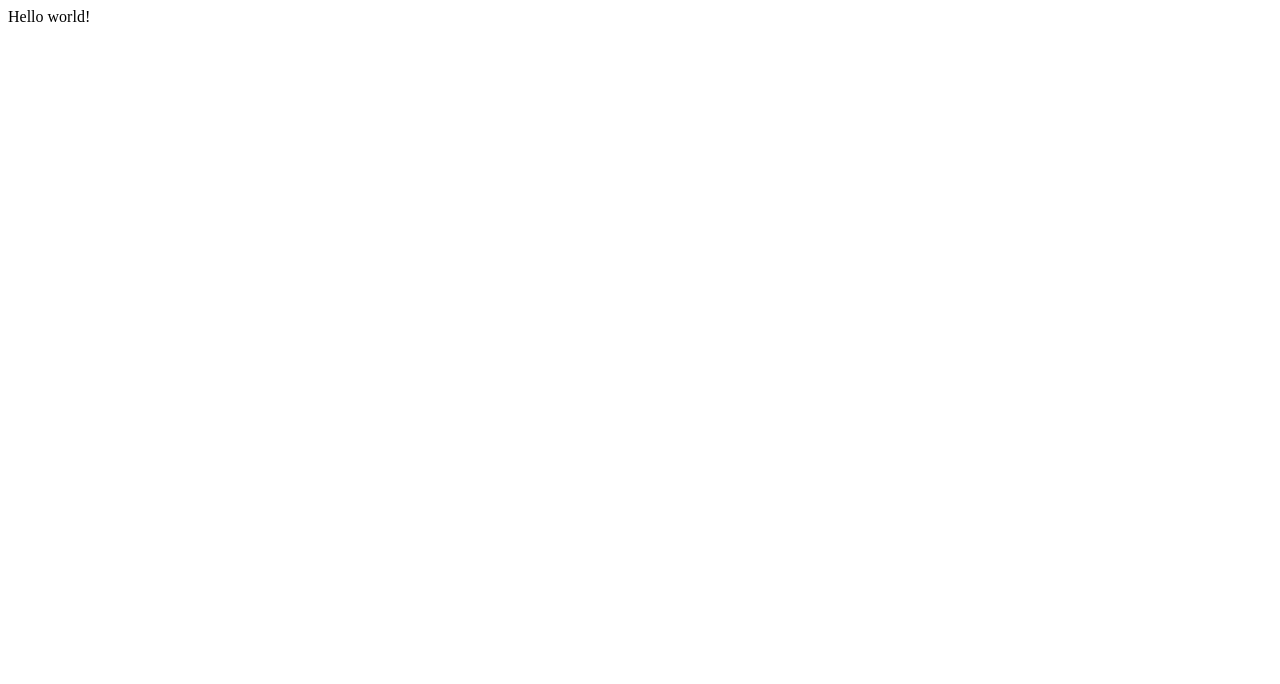
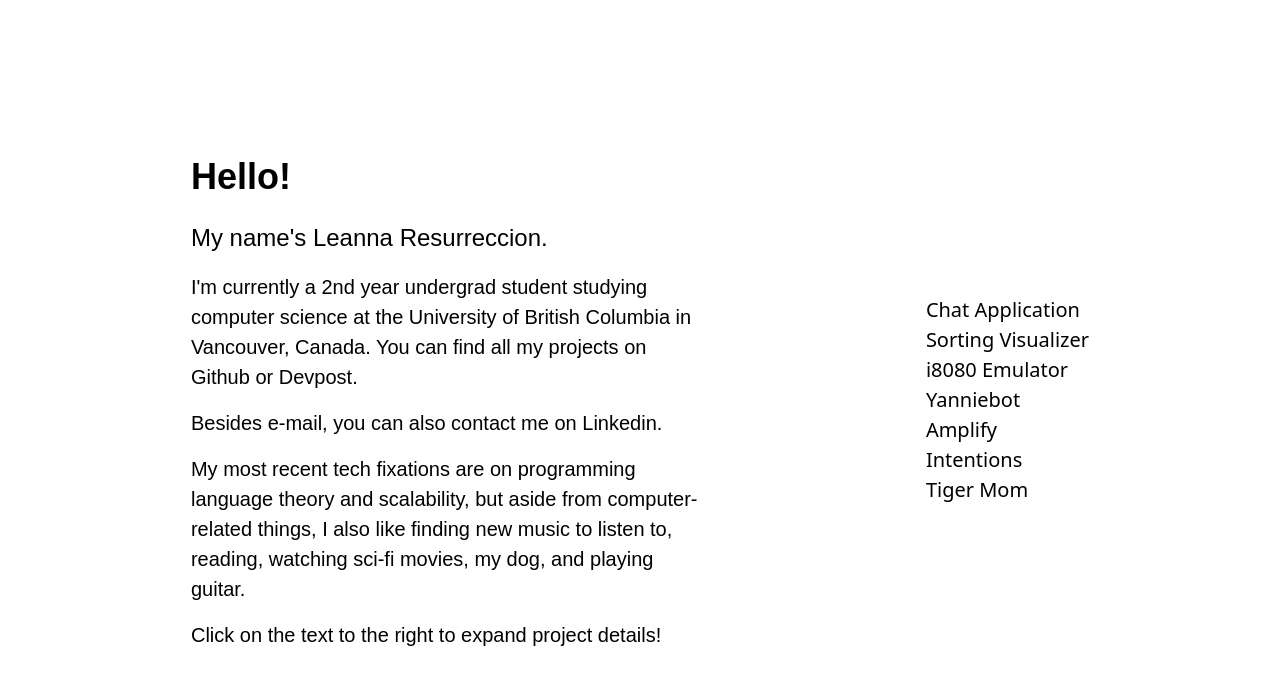
Before and after one commit to resurl/portfolio-v2, a Gatsby site: page / in a window 1280 px wide. Built offline with nearby package versions, Linux system fonts and the light colour scheme; Gatsby itself is replaced by a stand-in of ours.

Commit message:
initial commit

```diff
--- /dev/null
+++ b/gatsby-browser.js
@@ -0,0 +1 @@
+import './src/styles/style.css'
--- a/gatsby-config.js
+++ b/gatsby-config.js
@@ -6,5 +6,5 @@
 
 module.exports = {
   /* Your site config here */
-  plugins: [],
+  plugins: [`gatsby-plugin-postcss`],
 }
--- a/package.json
+++ b/package.json
@@ -15,11 +15,14 @@
   },
   "dependencies": {
     "gatsby": "^2.24.47",
+    "gatsby-plugin-postcss": "^2.3.11",
+    "js-yaml": "^3.14.0",
     "react": "^16.12.0",
     "react-dom": "^16.12.0"
   },
   "devDependencies": {
-    "prettier": "2.0.5"
+    "prettier": "2.0.5",
+    "tailwindcss": "^1.7.3"
   },
   "repository": {
     "type": "git",
--- /dev/null
+++ b/postcss.config.js
@@ -0,0 +1,3 @@
+module.exports = () => ({
+    plugins: [require("tailwindcss")],
+})
--- /dev/null
+++ b/src/About.jsx
@@ -0,0 +1,27 @@
+import React from 'react'
+import { contacts } from './data'
+
+export default function About() {
+    return (
+        <div className='font-body space-y-4'>
+            <h1 className='font-semibold text-4xl'>Hello!</h1>
+            <p className='text-2xl'>My name's Leanna Resurreccion.</p>
+            <p className=''>
+                I'm currently a 2nd year undergrad student studying computer science at the University
+                of British Columbia in Vancouver, Canada. You can find all my projects
+                on <a href={contacts.github} target='_blank' rel='noreferrer'>Github</a> or <a href={contacts.devpost} target='_blank' rel='noreferrer'>Devpost</a>.
+            </p>
+            <p>
+                Besides <a href={contacts.email}>e-mail</a>, you can also contact me on <a href={contacts.linkedin} target="_blank" rel='noreferrer'>Linkedin</a>.
+            </p>
+            <p>
+                My most recent tech fixations are on programming language theory and scalability, but aside
+                from computer-related things, I also like finding new music to listen to, reading, watching sci-fi
+                movies, my dog, and playing guitar.
+            </p>
+            <p>
+                Click on the text to the right to expand project details!
+            </p>
+        </div>
+    )
+}
--- /dev/null
+++ b/src/data.js
@@ -0,0 +1,47 @@
+const projects = [
+    {
+        name: 'Chat Application',
+        langs: 'TypeScript, Node.js, React, MongoDB, Socket.io',
+        desc: 'Real-time text communication between users via configurable, user-created chat rooms.'
+    },
+    {
+        name: 'Sorting Visualizer',
+        langs: 'TypeScript, React',
+        desc: 'Step-by-step visualization of the mergesort, quicksort, and insertion sort algorithms in React'
+    },
+    {
+        name: 'i8080 Emulator',
+        langs: 'C, SDL2',
+        desc: 'Implementation of the Intel 8080 CPU, including interrupts, keyboard input, and video peripherals.'
+    },
+    {
+        name: 'Yanniebot',
+        langs: 'Python, Discord API, Beautiful Soup 4, ffmpeg',
+        desc: 'Discord music bot that scrapes and streams audio from user-requested YouTube videos.'
+    },
+    {
+        name: 'Amplify',
+        langs: 'JavaScript, React Native, PostgreSQL, Google Natural Language API',
+        desc: 'Mobile app that analyses and critiques the user\'s presentation skills using Google\'s Natural Language API.'
+    },
+    {
+        name: 'Intentions',
+        langs: 'Javascript, Node.js, Chrome API, Google Calendar API',
+        desc: 'Google Chrome extension that scans a page or PDF for date-formatted text (e.g. 01-01-2000; Thursday; May 15th, 2020) and saves it to the user\'s Google Calendar'
+    },
+    {
+        name: 'Tiger Mom',
+        langs: 'JavaScript, Python, Node.js, React, Tensorflow, Keras',
+        desc: 'Web dashboard that uses driver-tracking technology to track a user\'s productivity levels in real-time and uses the resulting data to provide actionable insights to improve productivity.'
+    }
+]
+
+const contacts = {
+    email: 'mailto:leanna.resurreccion@gmail.com',
+    linkedin: '',
+    devpost: 'https://devpost.com/resurreccionl?ref_content=user-portfolio&ref_feature=portfolio&ref_medium=global-nav',
+    github: 'https://github.com/resurreccionl'
+}
+
+
+export { projects, contacts };
--- a/src/pages/index.js
+++ b/src/pages/index.js
@@ -1,5 +1,48 @@
-import React from "react"
+import React, { useEffect, useState } from "react"
+import About from '../About'
+import { projects } from '../data'
 
-export default function Home() {
-  return <div>Hello world!</div>
+const Project = (props) => {
+  return (
+    <div className=''>
+      {props.name}
+    </div>
+  )
 }
+
+const ProjectView = (props) => {
+  function loadProjects() {
+    return props.data.map((obj, idx) =>
+      <Project name={obj.name} langs={obj.langs} desc={obj.desc} key={idx}/>
+    );
+  }
+
+  return (
+    <div className=''>
+      {loadProjects()}
+    </div>
+  )
+}
+
+
+
+function Home() {
+  const [userData, setData] = useState([]);
+
+  useEffect(() => {
+    setData(projects)
+  }, [])
+
+  return (
+    <div className='container flex justify-evenly items-center h-full text-xl'>
+      <div className='mx-8 max-w-lg'>
+        <About />
+      </div>
+      <div className='mx-8'>
+        <ProjectView data={userData} />
+      </div>
+    </div>
+  );
+}
+
+export default Home;
--- /dev/null
+++ b/src/styles/style.css
@@ -0,0 +1,9 @@
+@tailwind base;
+
+@tailwind components;
+
+@tailwind utilities;
+
+html, body, #___gatsby, #gatsby-focus-wrapper {
+    height: 100%;
+}
--- /dev/null
+++ b/tailwind.config.js
@@ -0,0 +1,14 @@
+module.exports = {
+  purge: [],
+  theme: {
+    container: {
+      center: true
+    },
+    fontFamily: {
+      body: ['Rubik', 'sans-serif', '-apple-system']
+    },
+    extend: {},
+  },
+  variants: {},
+  plugins: [],
+}
```
Also changed, not shown: 1 other file.
